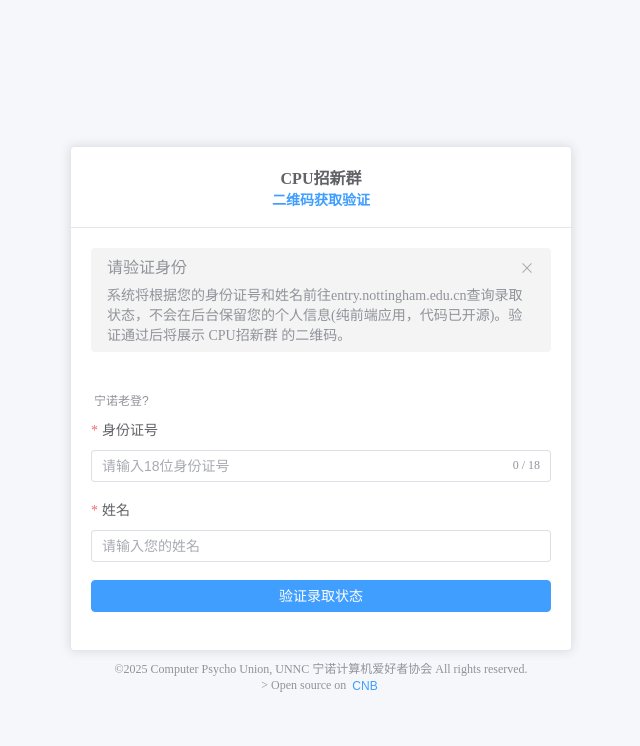
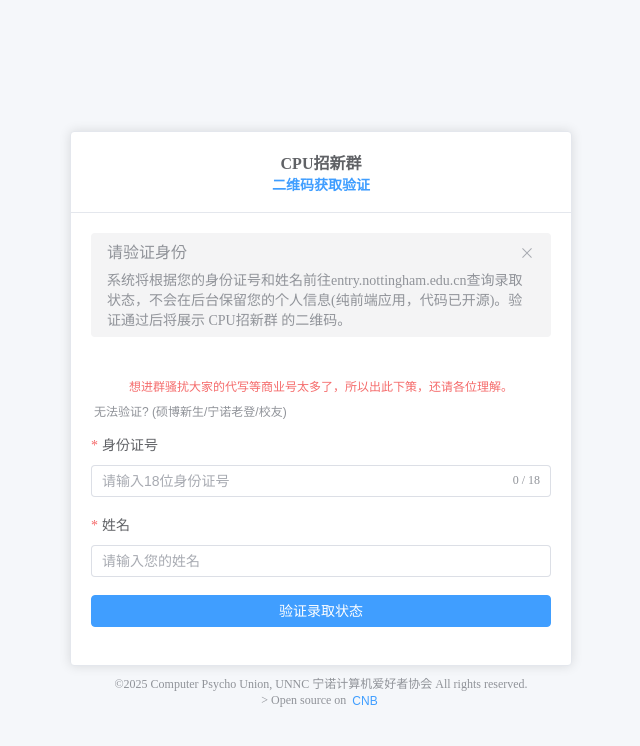
Before and after one commit to CompPsyUnion/wechat-group-qrcode, a Vue app: page / in a window 1280 px wide. Shown: the top 746 px of the page, without its empty margins (319-959 px from the left). Built offline with nearby package versions, Linux system fonts and the light colour scheme.

Commit message:
feat: 更改无法验证提示语

```diff
--- a/src/views/verifyPage.vue
+++ b/src/views/verifyPage.vue
@@ -13,7 +13,7 @@ const router = useRouter()
 // 二维码名称
 const codeName = ref('CPU招新群')
 // 无法验证提示
-const unableToVerifyMessage = ref('如果无法验证, 请发送邮件到 computerpsychounion@nottingham.edu.cn, 或联系你身边的CPU成员进群')
+const unableToVerifyMessage = ref('如果无法验证, 请发送邮件到 computerpsychounion@nottingham.edu.cn, 或关注公众号“宁诺CPU”发送你的录取通知, 或联系你身边的CPU成员进群')
 // --------------------------------------------
 
 const bcd = ref("2025 Computer") //勿改动，会影响跳转
@@ -156,6 +156,10 @@ const rights = ref(def.value + efg.value + fgh.value)
 
         <div class="form-container">
           <!-- 宁诺老登? tooltip -->
+          <div class="form-others">
+            <el-text size="small" type="danger">
+              想进群骚扰大家的代写等商业号太多了，所以出此下策，还请各位理解。
+            </el-text>
             <el-tooltip
               v-if="unableToVerifyMessage"
               :content="unableToVerifyMessage"
@@ -167,8 +171,10 @@ const rights = ref(def.value + efg.value + fgh.value)
                 size="small"
                 link
                 style="margin-bottom: 10px;"
-            >宁诺老登?</el-button>
+              >无法验证? (硕博新生/宁诺老登/校友)</el-button>
             </el-tooltip>
+          </div>
+
           <el-form
             ref="formRef"
             :model="formData"
@@ -261,6 +267,16 @@ const rights = ref(def.value + efg.value + fgh.value)
 
 .form-container {
   margin-top: 20px;
+  .form-others {
+    display: flex;
+    flex-direction: column;
+    gap: 8px;
+    justify-content: baseline;
+    /* 子元素居左 */
+    text-align: left;
+    align-items: flex-start;
+    margin-bottom: 4px;
+  }
 }
 
 #copyright {
```
Lines whose indentation alone changed are shown as unchanged.
